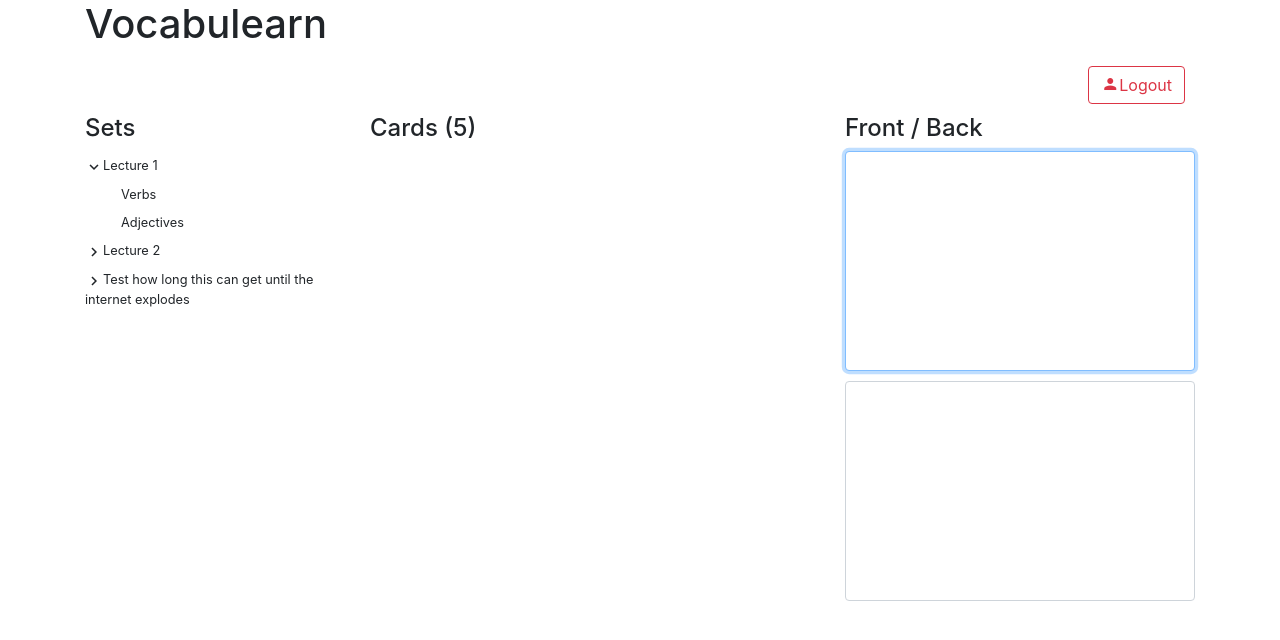
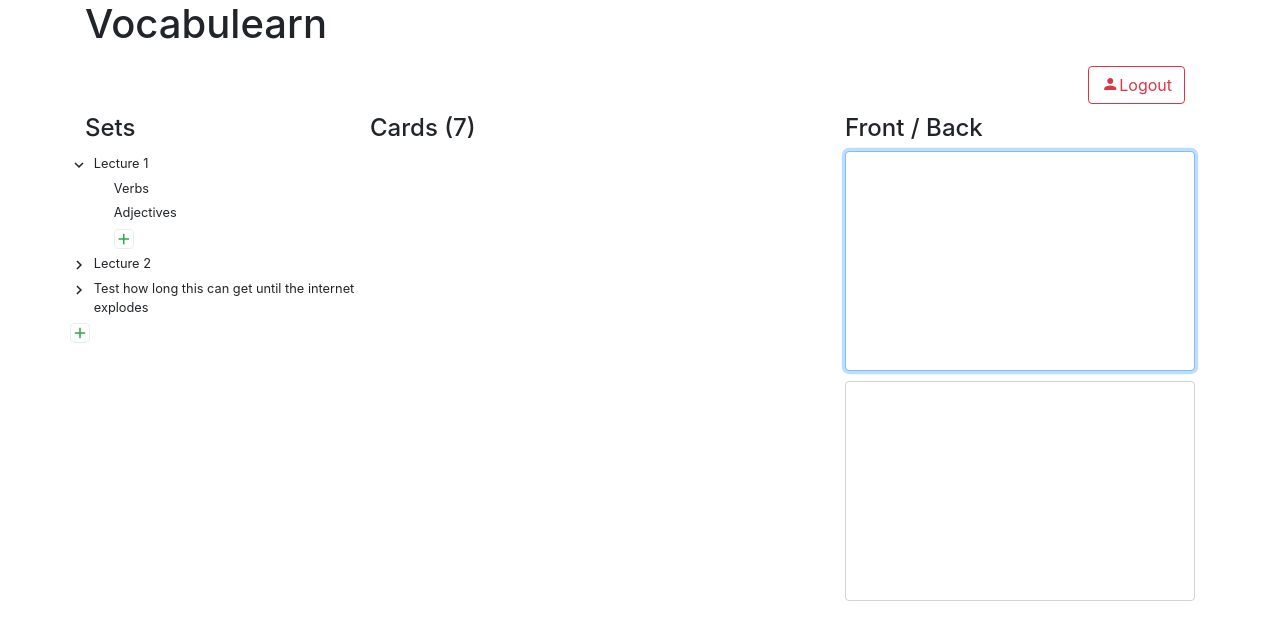
Before and after one commit to pfaion/vocabulearn-django, a Django app: page / in a window 1280 px wide. Shown: the top 640 px of the page. Run offline with Django 3.2, Linux system fonts and the light colour scheme; the visitor is signed in with stand-in values (Sample User, id 1); data that the repository does not hold is empty; some libraries are stand-ins or nearby versions.

Commit message:
Proper layout and add buttons for set directory

```diff
--- a/core/static/core/main.css
+++ b/core/static/core/main.css
@@ -7,11 +7,23 @@
 }
 
 #set-list > li {
-  padding: 5px 0px;
+  padding: 3px 0px;
 }
 
-.set-list-indent {
-  margin-left: 36px;
+.folder div {
+  padding: 0px;
+}
+.card-set .icon {
+  padding: 0px;
+}
+
+.card-set .label {
+  padding: 0 0 0 20px;
+}
+
+span.empty::before {
+  display: inline-block;
+  content: "\200b";
 }
 
 
@@ -19,7 +31,7 @@
   display: none !important;
 }
 
-.list-group-item{
+#flashcard-list .list-group-item{
     -webkit-transition: all 0.5s ease;
     -moz-transition: all 0.5s ease;
     -o-transition: all 0.5s ease;
--- a/core/templates/core/index.html
+++ b/core/templates/core/index.html
@@ -16,10 +16,52 @@
       <div class="sticky">
         <h4>Sets</h4>
         <ul id="set-list" class="list-group small">
-          <li class="list-group-item border-0"><span class="material-icons icon-small">expand_more</span>Lecture 1</li>
-          <li class="list-group-item border-0"><span class="set-list-indent"></span>Verbs</li>
-          <li class="list-group-item border-0"><span class="set-list-indent"></span>Adjectives</li>
-          <li class="list-group-item border-0"><span class="material-icons icon-small">chevron_right</span>Lecture 2</li><li class="list-group-item border-0"><span class="material-icons icon-small">chevron_right</span>Test how long this can get until the internet explodes</li>
+          <li class="list-group-item border-0 folder">
+            <div class="row">
+              <div class="col-xl-1 icon">
+                <span class="material-icons icon-small">expand_more</span>
+              </div>
+              <div class="col-xl-11 label">Lecture 1</div>
+            </div>
+          </li>
+          <li class="list-group-item border-0 card-set">
+            <div class="row">
+              <div class="col-xl-1 icon"><span class="empty"></span></div>
+              <div class="col-xl-11 label">Verbs</div>
+            </div>
+          </li>
+          <li class="list-group-item border-0 card-set">
+            <div class="row">
+              <div class="col-xl-1 icon"><span class="empty"></span></div>
+              <div class="col-xl-11 label">Adjectives</div>
+            </div>
+          </li>
+          <li class="list-group-item border-0 card-set">
+            <div class="row">
+              <div class="col-xl-1 icon"><span class="empty"></span></div>
+              <div class="col-xl-11 label"><span class="material-icons icon-small border rounded text-success">add</span></div>
+            </div>
+          </li>
+          <li class="list-group-item border-0 folder">
+            <div class="row">
+              <div class="col-xl-1 icon">
+                <span class="material-icons icon-small">chevron_right</span>
+              </div>
+              <div class="col-xl-11 label">Lecture 2</div>
+            </div>
+          </li>
+          <li class="list-group-item border-0 folder">
+            <div class="row">
+              <div class="col-xl-1 icon">
+                <span class="material-icons icon-small">chevron_right</span>
+              </div>
+              <div class="col-xl-11 label">Test how long this can get until the internet explodes</div>
+            </div>
+          </li>
+          <li class="list-group-item border-0 folder">
+            <div class="row"><span class="material-icons icon-small border rounded text-success">add</span></div>
+          </li>
+
         </ul>
       </div>
 
```
